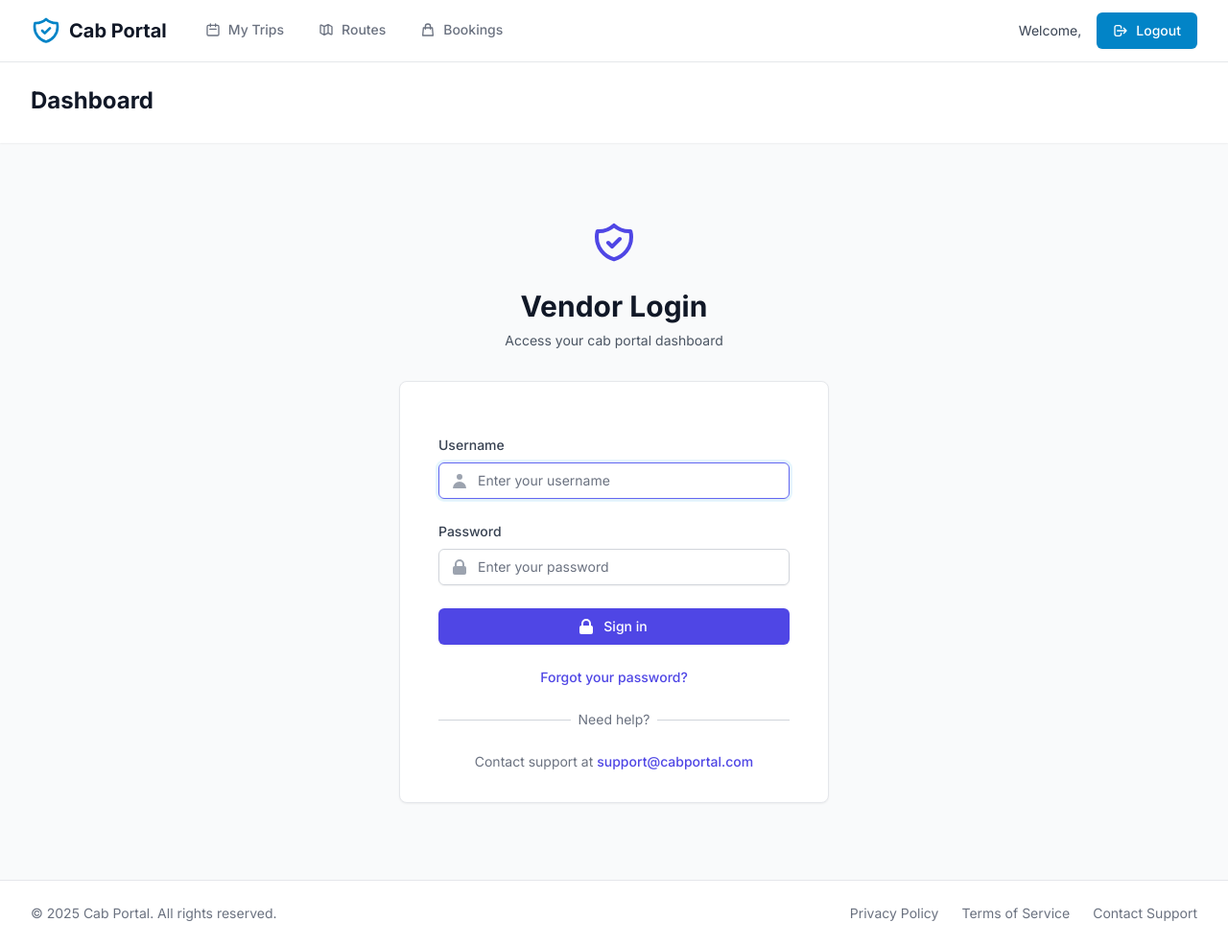
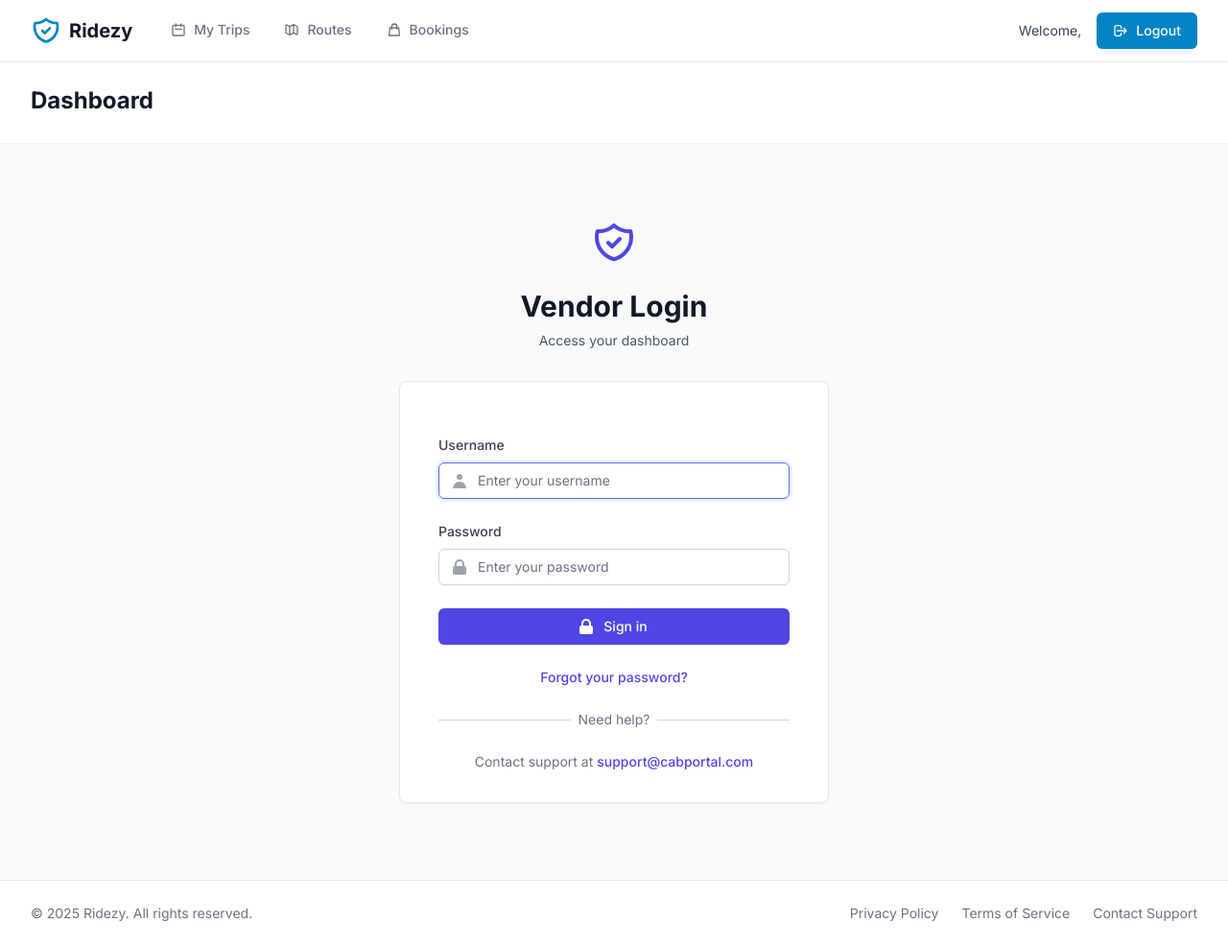
Before and after one commit to Ashutosh1910/cabportal, a Django app: page /login/ in a window 1280 px wide. Shown: the whole page at 96% size. Run offline with Django 4.2, Linux system fonts and the light colour scheme; some libraries are stand-ins or nearby versions.

Commit message:
change name

```diff
--- a/main/templates/main/base.html
+++ b/main/templates/main/base.html
@@ -4,7 +4,7 @@
 <head>
     <meta charset="UTF-8">
     <meta name="viewport" content="width=device-width, initial-scale=1.0">
-    <title>{% block title %}Cab Portal{% endblock %}</title>
+    <title>{% block title %}Ridezy{% endblock %}</title>
     <script src="https://cdn.tailwindcss.com"></script>
     <link href="https://fonts.googleapis.com/css2?family=Inter:wght@400;500;600;700&display=swap" rel="stylesheet">
     <script src="https://unpkg.com/@heroicons/v1/outline"></script>
@@ -277,7 +277,7 @@
                                 <svg class="h-8 w-8 text-primary-600" fill="none" stroke="currentColor" viewBox="0 0 24 24">
                                     <path stroke-linecap="round" stroke-linejoin="round" stroke-width="2" d="M9 12l2 2 4-4m5.618-4.016A11.955 11.955 0 0112 2.944a11.955 11.955 0 01-8.618 3.04A12.02 12.02 0 003 9c0 5.591 3.824 10.29 9 11.622 5.176-1.332 9-6.03 9-11.622 0-1.042-.133-2.052-.382-3.016z"/>
                                 </svg>
-                                <span class="text-xl font-bold text-gray-900">Cab Portal</span>
+                                <span class="text-xl font-bold text-gray-900">Ridezy</span>
                             </a>
                         </div>
                         <div class="hidden md:ml-6 md:flex md:space-x-1">
@@ -402,7 +402,7 @@
         <footer class="bg-white border-t border-gray-200 mt-auto">
             <div class="max-w-7xl mx-auto py-6 px-4 sm:px-6 lg:px-8">
                 <div class="flex flex-col items-center justify-between space-y-4 md:flex-row md:space-y-0">
-                    <p class="text-sm text-gray-500">&copy; {% now "Y" %} Cab Portal. All rights reserved.</p>
+                    <p class="text-sm text-gray-500">&copy; {% now "Y" %} Ridezy. All rights reserved.</p>
                     <div class="flex space-x-6">
                         <a href="#" class="text-gray-500 hover:text-gray-900 text-sm">Privacy Policy</a>
                         <a href="#" class="text-gray-500 hover:text-gray-900 text-sm">Terms of Service</a>
--- a/main/templates/registration/login.html
+++ b/main/templates/registration/login.html
@@ -11,7 +11,7 @@
             </svg>
             <h2 class="mt-6 text-3xl font-extrabold text-gray-900">Vendor Login</h2>
             <p class="mt-2 text-sm text-gray-600">
-                Access your cab portal dashboard
+                Access your  dashboard
             </p>
         </div>
 
```
